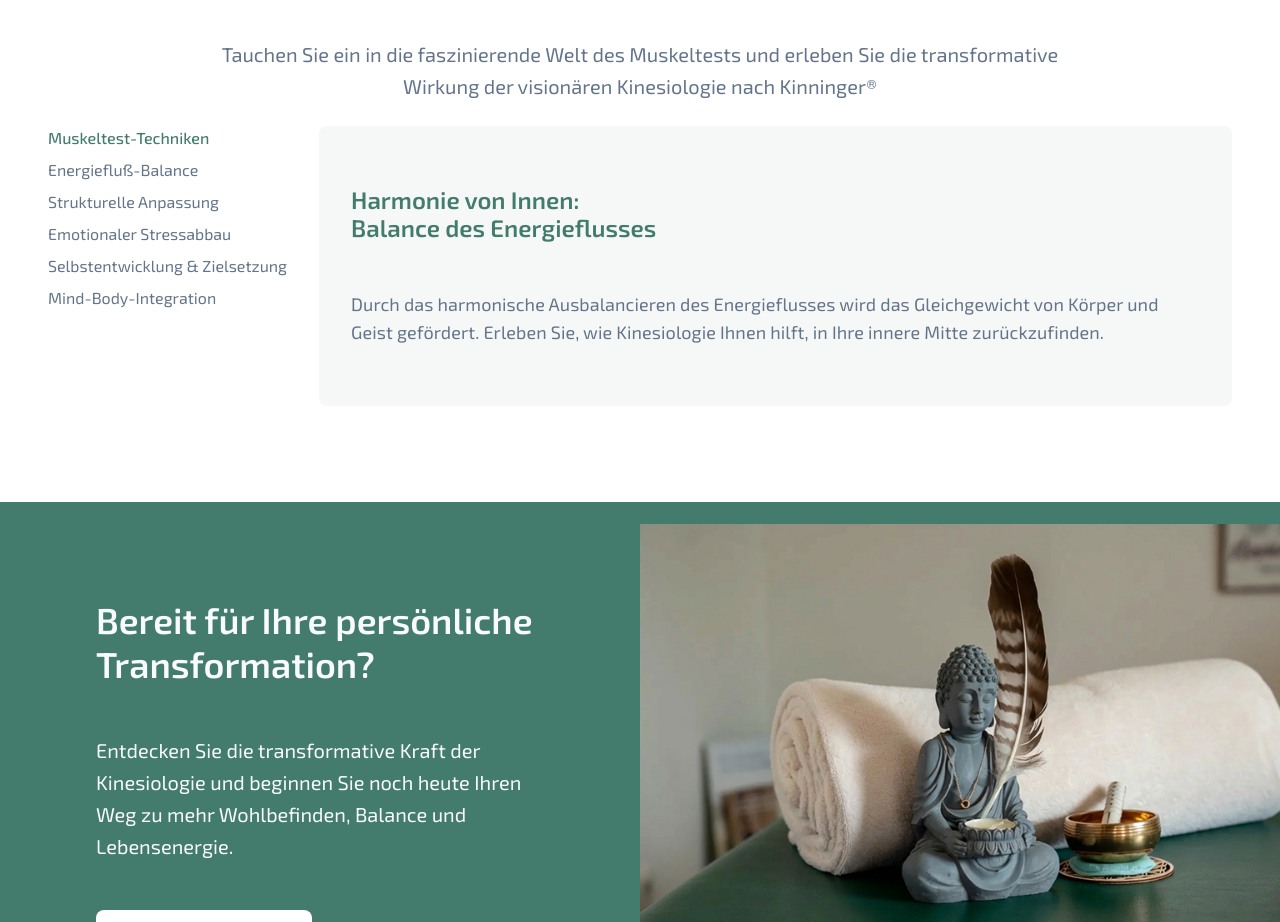
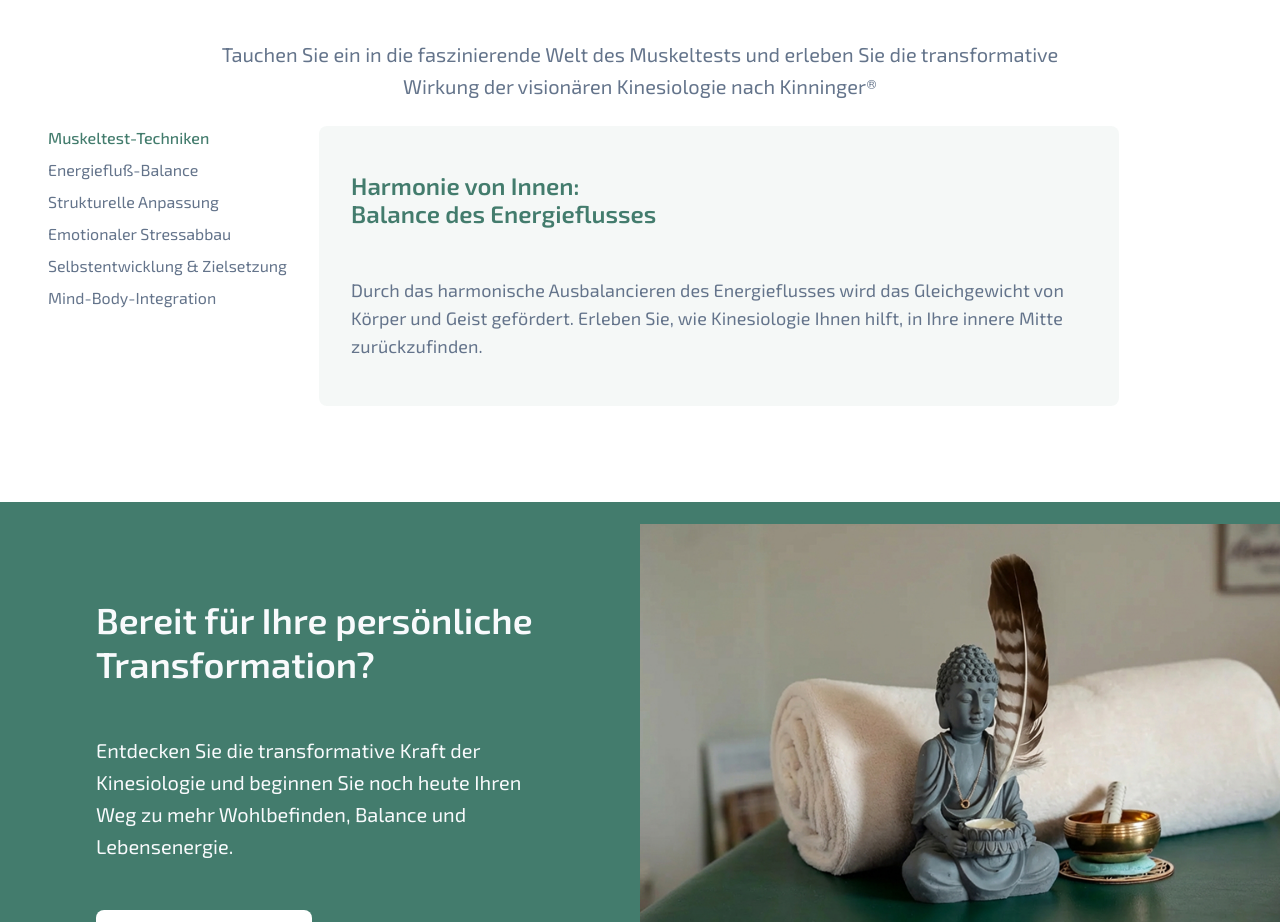
Before and after one commit to philipphaunstetter/kinesiologie-sattler.de, a Next.js app: page / in a window 1280 px wide. Shown: the part 2060-2982 px from the top of the page. Built offline with nearby package versions, Linux system fonts and the light colour scheme.

Commit message:
feat: add max-width and height constraints to MuskelTestTabs desktop layout
- Content container now has max-width of 800px on desktop
- Tab list matches content height with justify-between spacing
- Ensures consistent vertical alignment and readable content width

```diff
--- a/src/components/MuskelTestTabs.tsx
+++ b/src/components/MuskelTestTabs.tsx
@@ -109,8 +109,8 @@ export function MuskelTestTabs() {
   return (
     <div className="flex flex-col gap-4 w-full lg:flex-row lg:gap-8 lg:px-12">
       {/* Tabs */}
-      <div ref={tabsRef} className="bg-white overflow-x-auto pl-6 py-[10px] w-full scrollbar-hide lg:overflow-visible lg:pl-0 lg:py-0 lg:w-auto">
-        <div className="flex gap-5 items-center whitespace-nowrap lg:flex-col lg:gap-2 lg:items-start">
+      <div ref={tabsRef} className="bg-white overflow-x-auto pl-6 py-[10px] w-full scrollbar-hide lg:overflow-visible lg:pl-0 lg:py-0 lg:w-auto lg:h-full">
+        <div className="flex gap-5 items-center whitespace-nowrap lg:flex-col lg:gap-2 lg:items-start lg:justify-between lg:h-full">
           {tabsData.map((tab, index) => (
             <button
               key={tab.id}
@@ -134,8 +134,8 @@ export function MuskelTestTabs() {
         </div>
       </div>
       {/* Content */}
-      <div className="px-6 lg:px-0 lg:flex-1">
-        <div className="bg-[rgba(67,124,109,0.05)] flex flex-col justify-center gap-12 p-4 rounded-lg overflow-hidden min-h-[280px] lg:p-8">
+      <div className="px-6 lg:px-0 lg:flex-1 lg:max-w-[800px]">
+        <div className="bg-[rgba(67,124,109,0.05)] flex flex-col justify-center gap-12 p-4 rounded-lg overflow-hidden min-h-[280px] lg:p-8 lg:h-full">
           <AnimatePresence mode="wait">
             <motion.div
               key={activeTab}
```
